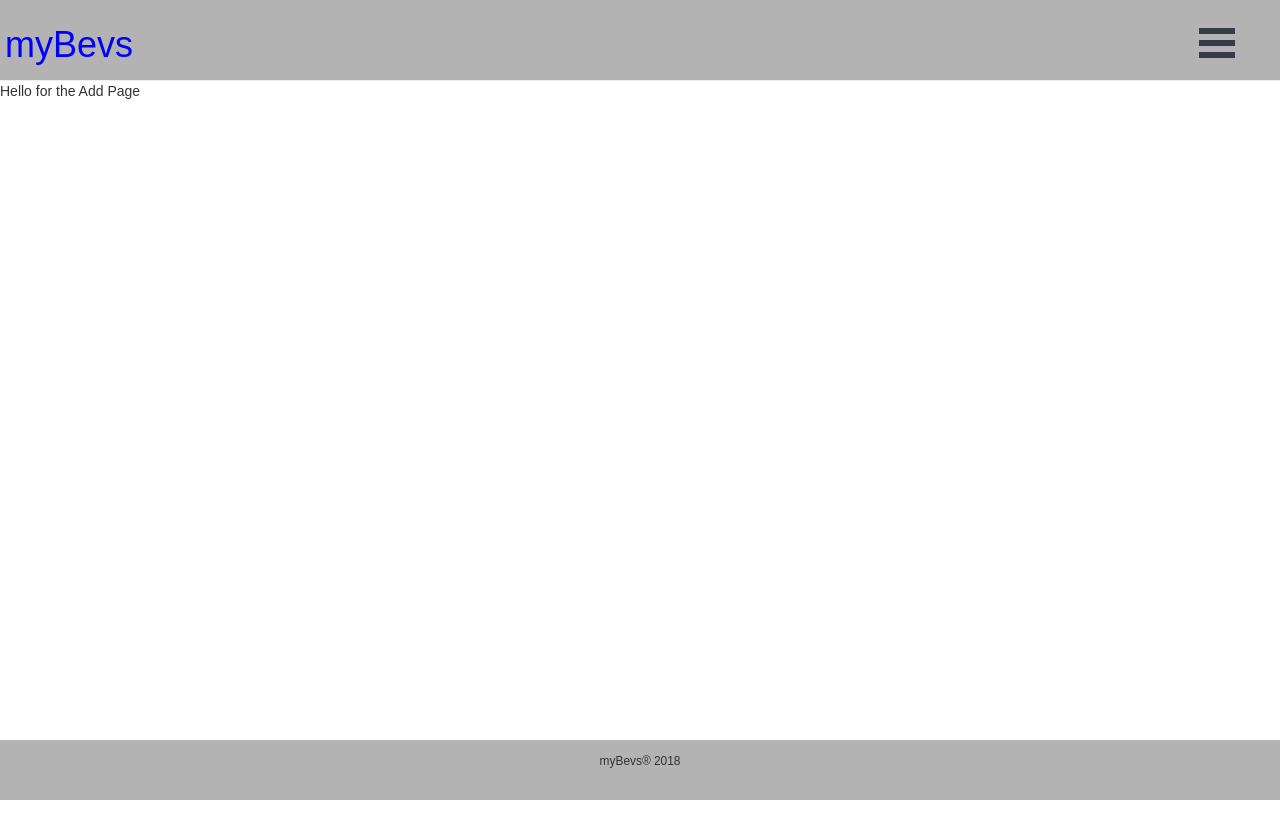
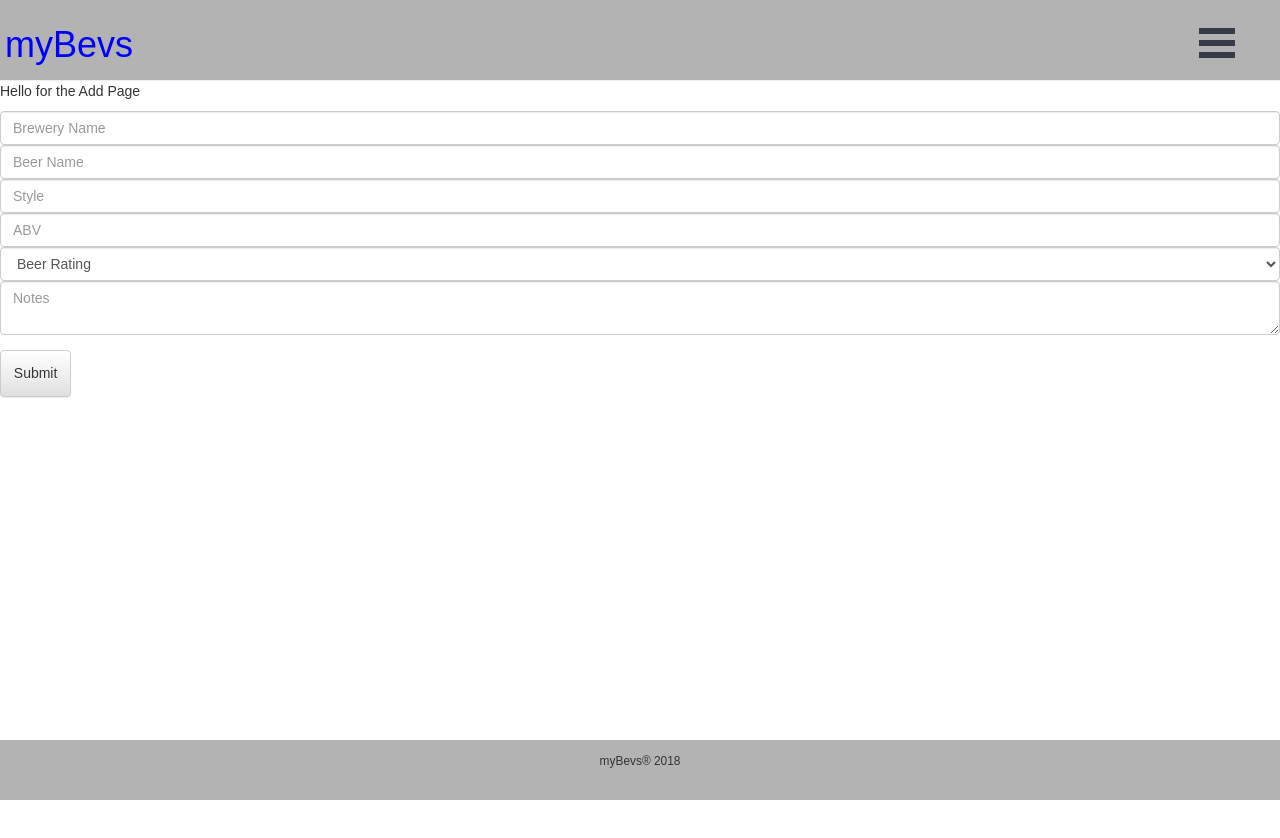
Before and after one commit to NicholasMunson/tower-Frontend, a React (Create React App) app in the folder my-bevs/: page /add in a window 1280 px wide. Shown: the top 838 px of the page. Built offline with nearby package versions, Linux system fonts and the light colour scheme; no server answers.

Commit message:
add from the add beer

```diff
--- a/my-bevs/src/components/Add.js
+++ b/my-bevs/src/components/Add.js
@@ -1,9 +1,17 @@
-import React, {Component} from 'react';
+import React, {Component, Fragment} from 'react';
+import AddBeer from './AddBeer.js'
 
 class Add extends Component {
+    constructor(props){
+        super(props)
+        this.state ={}
+    }
     render() {
         return (
-            <p>Hello for the Add Page</p>
+            <Fragment>
+                <p>Hello for the Add Page</p>
+                <AddBeer />
+            </Fragment>
         )
     }
 
--- a/my-bevs/src/components/AddBeer.js
+++ b/my-bevs/src/components/AddBeer.js
@@ -1,11 +1,93 @@
-import React from 'react';
+import React, {Component} from 'react';
+import { FormGroup, FormControl, Button } from 'react-bootstrap'
+class AddBeer extends Component {
+    constructor(props){
+        super(props)
 
-function Header(props) {
-    return (
-        <p>Hello for the Add Page</p>
-    )
+        // this.handleChange = this.handleChange.bind(this);
 
+        this.state = {
+            brewery: "",
+            name: "",
+            style: "",
+            rating: "",
+            ABV: "",
+            notes: ""
+
+        }
+    }
+
+    handleChange = (event) => {
+        const key = event.target.name
+        const value = event.target.value
+        this.setState({
+            [key]: value
+        })
+    }
+
+
+
+    render() {
+        return (
+            <form>
+                <FormGroup>
+                    <FormControl
+                        type="text"
+                        value={this.state.brewery}
+                        placeholder="Brewery Name"
+                        onChange={this.handleChange}
+                        required
+                        name="brewery"/>
+                    <FormControl
+                        type="text"
+                        value={this.state.name}
+                        placeholder="Beer Name"
+                        onChange={this.handleChange}
+                        required
+                        name="name"/>
+                    <FormControl
+                        type="text"
+                        value={this.state.style}
+                        placeholder="Style"
+                        onChange={this.handleChange}
+                        required
+                        name="style"/>
+                    <FormControl
+                        type="number"
+                        value={this.state.ABV}
+                        placeholder="ABV"
+                        onChange={this.handleChange}
+                        required
+                        name="ABV"/>
+                    <FormGroup controlId="formControlsSelect">
+                    <FormControl
+                        required
+                        componentClass="select"
+                        value={this.state.rating}
+                        onChange={this.handleChange}
+                        name="rating">
+                            <option type='text' default>Beer Rating</option>
+                            <option type='number' value="1">1</option>
+                            <option type='number' value="2">2</option>
+                            <option type='number' value="3">3</option>
+                            <option type='number' value="4">4</option>
+                            <option type='number' value="5">5</option>
+                    </FormControl>
+                    <FormControl
+                        type="text"
+                        componentClass="textarea"
+                        name="notes"
+                        onChange={this.handleChange}
+                        value={this.state.notes}
+                        placeholder="Notes" />
+                    </FormGroup>
+                </FormGroup>
+                <Button type="submit">Submit</Button>
+            </form>
+
+        )
+    }
 
 }
 
-export default Header
+export default AddBeer
--- a/my-bevs/src/components/AddWine.js
+++ b/my-bevs/src/components/AddWine.js
@@ -3,7 +3,7 @@ import React, {Component} from 'react';
 class AddWine extends Component {
     render() {
         return (
-            <p>Hello for the Add Page</p>
+            <p>Hello for the Add wine</p>
         )
     }
 
--- a/my-bevs/src/components/App.js
+++ b/my-bevs/src/components/App.js
@@ -39,7 +39,7 @@ class App extends Component {
     render() {
         const wines = this.state.wineData
         const beers = this.state.beerData
-        // console.log(wines);
+        console.log(wines, beers);
 
         return (
             <Router>
```
